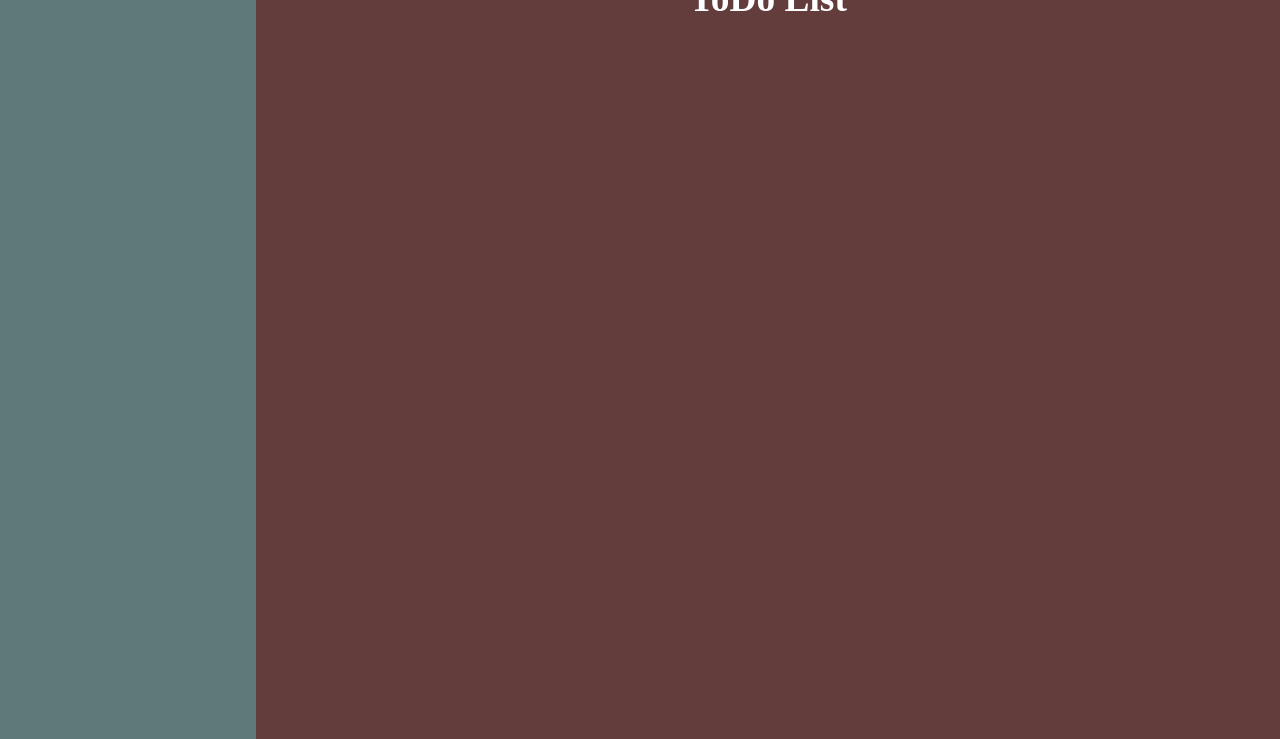
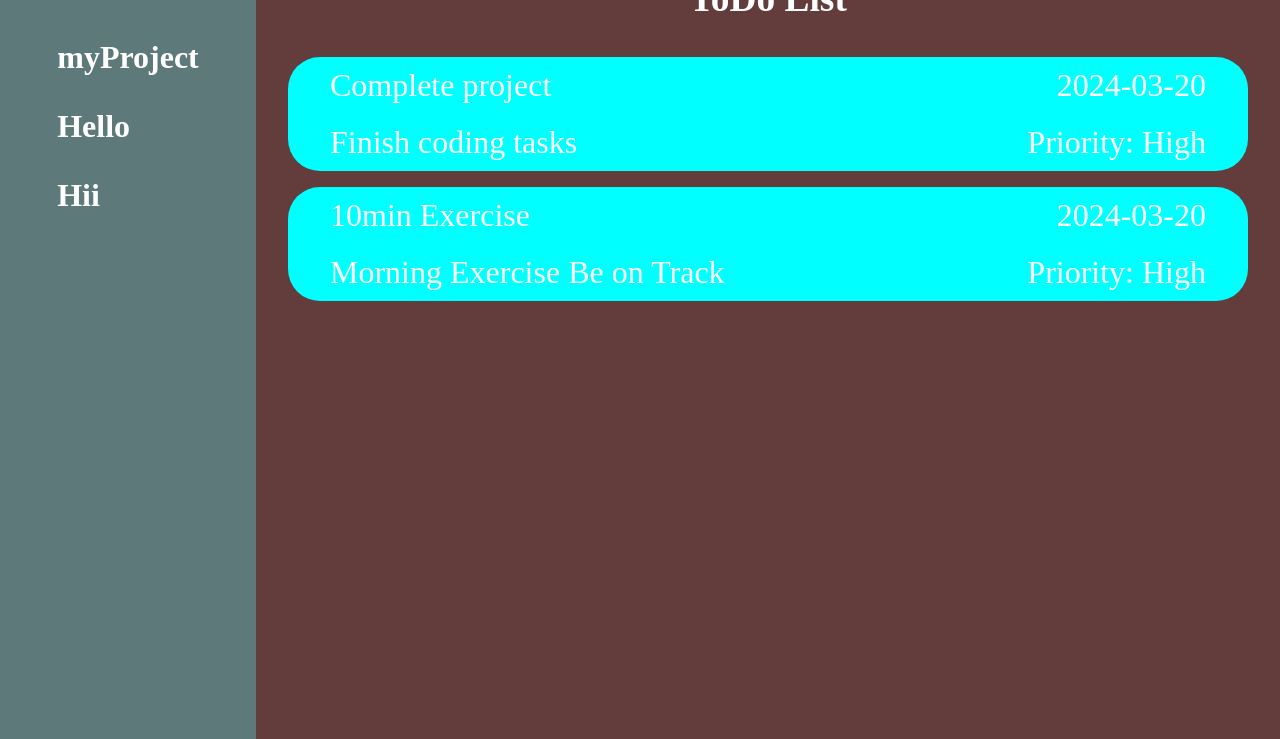
Before and after one commit to abhi6777/Todo-List, a website built with webpack: page src/index.html in a window 1280 px wide. Shown: the part 151-890 px from the top of the page. Built offline with nearby package versions, Linux system fonts and the light colour scheme; files whose address does not match are found by name.

Commit message:
Done will all basic requirements

```diff
--- a/src/dom.js
+++ b/src/dom.js
@@ -1,4 +1,5 @@
 import { todo, Project } from "./task.js";
+import { addProject, projectsList, addTodo } from "./fuctions";
 
 let body = document.querySelector("body");
 let left = document.querySelector("#left");
@@ -24,15 +25,18 @@ let left_side = () => {
   createDiv.appendChild(link);
 };
 
-let showProject = () => {
+function showProject() {
   let projectDiv = document.createElement("div");
   projectDiv.classList.add("projects");
 
-  let myProject = new Project("My Project");
-  projectDiv.innerHTML = Project.todo[0].title;
+  projectsList.forEach((project) => {
+    let projectElement = document.createElement("p");
+    projectElement.textContent = project.name;
+    projectDiv.appendChild(projectElement);
+  });
 
   left.appendChild(projectDiv);
-};
+}
 
 let right_side = () => {
   let heading = document.createElement("h3");
@@ -41,4 +45,51 @@ let right_side = () => {
   right.appendChild(heading);
 };
 
+function showTodo(projectName) {
+  // Find the project instance based on the project name
+  let project = projectsList.find(project => project.name === projectName);
+
+  // If the project is found, display its todo items
+  if (project) {
+    project.todo.forEach(todoItem => {
+      // Dividing into different part for better looks
+      let todoContainer = document.createElement("div");
+      todoContainer.classList.add("todoDiv");
+      right.appendChild(todoContainer);
+
+      let firstLine = document.createElement("div");
+      firstLine.classList.add("firstLine");
+      todoContainer.appendChild(firstLine);
+
+      let secondLine = document.createElement("div");
+      secondLine.classList.add("secondLine");
+      todoContainer.appendChild(secondLine);
+
+      // Main part
+      // Line First
+      let todoTitle = document.createElement("p");
+      todoTitle.textContent = todoItem.title;
+      firstLine.appendChild(todoTitle);
+
+      let todoDueDate = document.createElement("p");
+      todoDueDate.textContent = todoItem.dueDate;
+      firstLine.appendChild(todoDueDate);
+
+      // Line second
+      let todoDescription = document.createElement("p");
+      todoDescription.textContent = todoItem.description;
+      secondLine.appendChild(todoDescription);
+
+      let todoPriority = document.createElement("p");
+      todoPriority.textContent = "Priority: " + todoItem.priority;
+      secondLine.appendChild(todoPriority);
+    });
+  } else {
+    todoContainer.textContent = "Add one";
+  }
+}
+
+
+
 export { left_side, right_side, showProject };
+export { showTodo };
--- /dev/null
+++ b/src/fuctions.js
@@ -0,0 +1,28 @@
+import { todo,Project } from "./task";
+
+// Array to store the projects name
+let projectsList = [];
+
+// Function to add a new project dynamically
+function addProject(projectName) {
+     // Create a new instance of the Project class with the provided name
+     let newProject = new Project(projectName);
+
+     // Push the new project to the array of projects
+     projectsList.push(newProject);
+   };
+
+function addTodo(projectName, todoItem) {
+     // Find the project instance based on the project name
+     let project = projectsList.find(project => project.name === projectName);
+
+     // If the project is found, push the todo item to its todo array
+     if (project) {
+       project.todo.push(todoItem);
+     } else {
+       console.log(`Project '${projectName}' not found.`);
+     }
+   }
+
+
+   export {addProject, projectsList, addTodo};
--- a/src/index.js
+++ b/src/index.js
@@ -1,26 +1,38 @@
 import { left_side, right_side, showProject } from "./dom";
 import { Project, todo } from "./task";
+import { addProject, projectsList, addTodo } from "./fuctions";
+import { showTodo } from "./dom";
 
 let body = document.querySelector("body");
-// Creating a new project and adding todo items to it
-let myProject = new Project("My Project");
 
-// Creating new todo items
+// Create a new project
+addProject("myProject");
+addProject("Hello");
+addProject("Hii");
+
+console.log(projectsList);
+
+// Create a new todo item
 let todo1 = new todo(
   "Complete project",
   "Finish coding tasks",
   "2024-03-20",
   "High"
 );
+
 let todo2 = new todo(
-  "Study for exam",
-  "Review study materials",
-  "2024-03-25",
-  "Medium"
+  "10min Exercise",
+  "Morning Exercise Be on Track",
+  "2024-03-20",
+  "High"
 );
-myProject.todo.push(todo1);
-myProject.todo.push(todo2);
 
+// Push the todo item to the project's todo array
+addTodo("myProject", todo1);
+addTodo("myProject", todo2);
+
+// Display project on dom
 left_side();
 right_side();
 showProject();
+showTodo("myProject");
--- a/src/project.js
+++ /dev/null
@@ -1,5 +0,0 @@
-class Project {
-     constructor() {
-
-     }
-}
--- a/src/style.css
+++ b/src/style.css
@@ -29,15 +29,19 @@ main {
 #left {
   background-color: rgb(94, 121, 121);
   display: flex;
-  justify-content: center;
+  justify-content: flex-start;
   height: 100vh;
+  flex-direction: column;
+  align-items: center;
 }
 
 #Right {
   background-color: rgb(99, 60, 60);
   display: flex;
-  justify-content: center;
+  justify-content: flex-start;
   height: 100vh;
+  flex-direction: column;
+  align-items: center;
 }
 
 .image {
@@ -57,3 +61,32 @@ a {
 .leftDiv {
   margin: 10px;
 }
+
+.projects {
+  cursor: pointer;
+  font-weight: bold;
+}
+
+.firstLine {
+  display: flex;
+  width: 70vw;
+  justify-content: space-between;
+}
+
+.secondLine {
+  display: flex;
+  width: 70vw;
+  justify-content: space-between;
+}
+
+.todoDiv {
+  background-color: aqua;
+  padding-right: 2rem;
+  padding-left: 2rem;
+  border-radius: 2rem;
+  margin-bottom: 1rem;
+}
+
+.todoDiv div p {
+  margin: 10px;
+}
--- a/src/task.js
+++ b/src/task.js
@@ -7,9 +7,11 @@ class todo {
   }
 }
 
-function Project(name) {
-  this.name = name;
-  this.todo = [];
+class Project {
+  constructor(name) {
+    this.name = name;
+    this.todo = [];
+  }
 }
 
 export { todo, Project };
```
Also changed, not shown: dist/main.js.
